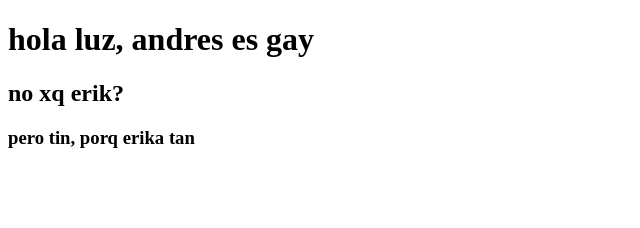
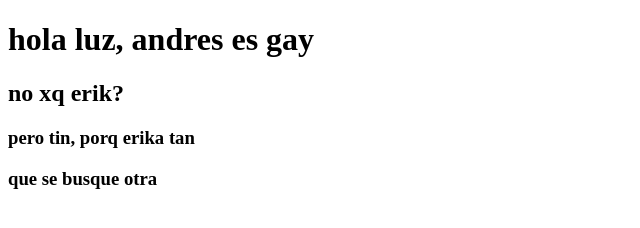
Before and after one commit to luzdarych/repaso, a plain HTML site: page index.html in a window 1280 px wide. Shown: the whole page, without its empty margins (0-640 px from the left). Drawn offline with Linux system fonts and the light colour scheme.

Commit message:
titulo h3

```diff
--- a/index.html
+++ b/index.html
@@ -9,5 +9,6 @@
     <h1>hola luz, andres es gay </h1>
     <h2>no xq erik?</h2>
     <h3> pero tin, porq erika tan</h3>
+    <h3>que se busque otra</h3>
 </body>
 </html>
```
